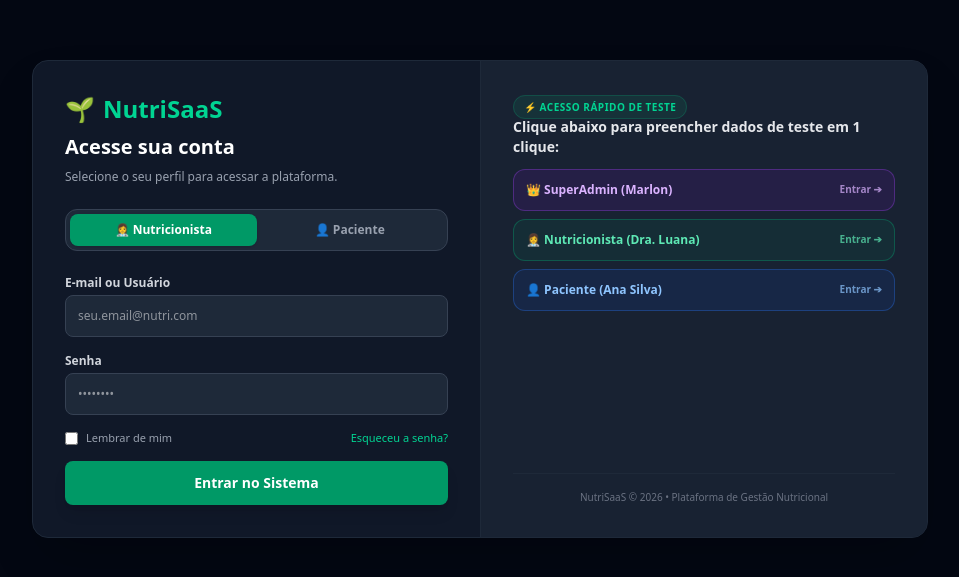
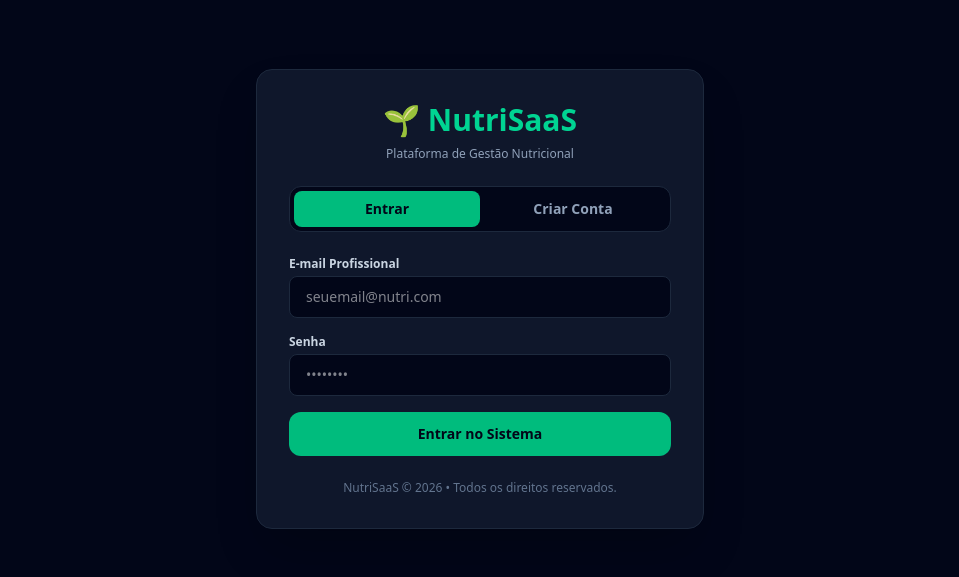
Before and after one commit to webdesignermarlon-code/nutrisaas, a Next.js app: page /login in a window 1280 px wide. Shown: the part 101-678 px from the top of the page, without its empty margins (160-1119 px from the left). Built offline with nearby package versions, Linux system fonts and the light colour scheme.

Commit message:
Remove painel de mock lateral e centraliza formulario de cadastro e login

```diff
--- a/app/login/page.tsx
+++ b/app/login/page.tsx
@@ -1,203 +1,157 @@
-'use client';
+'use client'
 
-import React, { useState } from 'react';
-import { useRouter } from 'next/navigation';
+import { useState, useEffect } from 'react'
+import { useRouter, useSearchParams } from 'next/navigation'
+import Link from 'next/link'
 
 export default function LoginPage() {
-  const router = useRouter();
-  const [tipoUsuario, setTipoUsuario] = useState<'nutri' | 'paciente'>('nutri');
-  const [email, setEmail] = useState('');
-  const [senha, setSenha] = useState('');
-  const [erro, setErro] = useState('');
+  const router = useRouter()
+  const searchParams = useSearchParams()
 
-  const handleLogin = (e: React.FormEvent) => {
-    e.preventDefault();
-    setErro('');
+  const [mode, setMode] = useState<'login' | 'register'>('login')
+  const [name, setName] = useState('')
+  const [email, setEmail] = useState('')
+  const [password, setPassword] = useState('')
+  const [crn, setCrn] = useState('')
+  const [loading, setLoading] = useState(false)
 
-    if (!email || !senha) {
-      setErro('Por favor, preencha todos os campos.');
-      return;
+  useEffect(() => {
+    if (searchParams.get('tab') === 'register') {
+      setMode('register')
+    }
+  }, [searchParams])
+
+  const handleSubmit = (e: React.FormEvent) => {
+    e.preventDefault()
+    setLoading(true)
+
+    // Armazena a sessão local para uso na dashboard
+    localStorage.setItem('user_email', email)
+    if (name) localStorage.setItem('user_name', name)
+
+    setTimeout(() => {
+      setLoading(false)
+      router.push('/dashboard/nutri')
+    }, 1000)
   }
 
-    // Lógica de Redirecionamento por Tipo de Usuário
-    if (tipoUsuario === 'nutri') {
-      if (email.toLowerCase().includes('admin') || email.toLowerCase().includes('marlon')) {
-        router.push('/dashboard/admin');
-      } else {
-        router.push('/dashboard/nutri');
-      }
-    } else {
-      router.push('/dashboard/paciente');
-    }
-  };
+  return (
+    <div className="flex min-h-screen items-center justify-center bg-slate-950 p-4 text-slate-100">
+      <div className="w-full max-w-md rounded-2xl border border-slate-800 bg-slate-900 p-8 shadow-2xl backdrop-blur-xl">
 
-  // Atalho de preenchimento para testes rápidos
-  const preencherCredenciaisTeste = (tipo: 'admin' | 'nutri' | 'paciente') => {
-    if (tipo === 'admin') {
-      setTipoUsuario('nutri');
-      setEmail('marlon@admin.com');
-      setSenha('123456');
-    } else if (tipo === 'nutri') {
-      setTipoUsuario('nutri');
-      setEmail('luana.nutri@gmail.com');
-      setSenha('123456');
-    } else {
-      setTipoUsuario('paciente');
-      setEmail('ana.silva@gmail.com');
-      setSenha('123456');
-    }
-  };
-
-  return (
-    <div className="min-h-screen bg-gray-950 flex items-center justify-center p-4 font-sans text-white">
-      <div className="w-full max-w-4xl bg-gray-900 border border-gray-800 rounded-2xl shadow-2xl overflow-hidden grid grid-cols-1 md:grid-cols-2">
-
-        {/* Lado Esquerdo: Formulário de Login */}
-        <div className="p-8 space-y-6 flex flex-col justify-center">
-          <div className="space-y-2">
-            <div className="flex items-center gap-2 text-2xl font-bold text-emerald-400">
-              <span>🌱</span> NutriSaaS
-            </div>
-            <h1 className="text-xl font-bold">Acesse sua conta</h1>
-            <p className="text-gray-400 text-xs">
-              Selecione o seu perfil para acessar a plataforma.
-            </p>
+        {/* LOGO */}
+        <div className="mb-6 text-center">
+          <Link href="/" className="inline-block text-3xl font-black text-emerald-400">
+            🌱 NutriSaaS
+          </Link>
+          <p className="mt-2 text-xs text-slate-400">Plataforma de Gestão Nutricional</p>
         </div>
 
-          {/* Abas de Seleção: Profissional vs Paciente */}
-          <div className="grid grid-cols-2 p-1 bg-gray-800 rounded-xl border border-gray-700 text-xs font-bold">
+        {/* ABAS ENTRAR / CRIAR CONTA */}
+        <div className="mb-6 flex rounded-xl border border-slate-800 bg-slate-950 p-1">
           <button
             type="button"
-              onClick={() => {
-                setTipoUsuario('nutri');
-                setErro('');
-              }}
-              className={`py-2 rounded-lg transition ${
-                tipoUsuario === 'nutri'
-                  ? 'bg-emerald-600 text-white shadow'
-                  : 'text-gray-400 hover:text-white'
+            onClick={() => setMode('login')}
+            className={`flex-1 rounded-lg py-2 text-sm font-semibold transition-all ${
+              mode === 'login'
+                ? 'bg-emerald-500 text-slate-950'
+                : 'text-slate-400 hover:text-white'
             }`}
           >
-              👩‍⚕️ Nutricionista
+            Entrar
           </button>
           <button
             type="button"
-              onClick={() => {
-                setTipoUsuario('paciente');
-                setErro('');
-              }}
-              className={`py-2 rounded-lg transition ${
-                tipoUsuario === 'paciente'
-                  ? 'bg-emerald-600 text-white shadow'
-                  : 'text-gray-400 hover:text-white'
+            onClick={() => setMode('register')}
+            className={`flex-1 rounded-lg py-2 text-sm font-semibold transition-all ${
+              mode === 'register'
+                ? 'bg-emerald-500 text-slate-950'
+                : 'text-slate-400 hover:text-white'
             }`}
           >
-              👤 Paciente
+            Criar Conta
           </button>
         </div>
 
-          {erro && (
-            <div className="p-3 bg-rose-500/10 border border-rose-500/30 text-rose-400 text-xs rounded-lg">
-              {erro}
-            </div>
-          )}
-
-          <form onSubmit={handleLogin} className="space-y-4 text-xs">
+        {/* FORMULÁRIO */}
+        <form onSubmit={handleSubmit} className="space-y-4">
+          {mode === 'register' && (
+            <>
               <div>
-              <label className="block text-gray-300 font-semibold mb-1">
-                E-mail ou Usuário
+                <label className="mb-1 block text-xs font-semibold text-slate-300">
+                  Nome Completo
                 </label>
                 <input
-                type="email"
-                placeholder={
-                  tipoUsuario === 'nutri'
-                    ? 'seu.email@nutri.com'
-                    : 'seu.email@paciente.com'
-                }
-                value={email}
-                onChange={(e) => setEmail(e.target.value)}
-                className="w-full bg-gray-800 border border-gray-700 rounded-lg p-3 text-white focus:outline-none focus:border-emerald-500"
+                  type="text"
+                  required
+                  placeholder="Dra. Nome Sobrenome"
+                  value={name}
+                  onChange={(e) => setName(e.target.value)}
+                  className="w-full rounded-lg border border-slate-800 bg-slate-950 px-4 py-2.5 text-sm text-white focus:border-emerald-500 focus:outline-none"
                 />
               </div>
 
               <div>
-              <label className="block text-gray-300 font-semibold mb-1">
+                <label className="mb-1 block text-xs font-semibold text-slate-300">
+                  CRN (Registro Profissional)
+                </label>
+                <input
+                  type="text"
+                  required
+                  placeholder="CRN-4 12345"
+                  value={crn}
+                  onChange={(e) => setCrn(e.target.value)}
+                  className="w-full rounded-lg border border-slate-800 bg-slate-950 px-4 py-2.5 text-sm text-white focus:border-emerald-500 focus:outline-none"
+                />
+              </div>
+            </>
+          )}
+
+          <div>
+            <label className="mb-1 block text-xs font-semibold text-slate-300">
+              E-mail Profissional
+            </label>
+            <input
+              type="email"
+              required
+              placeholder="seuemail@nutri.com"
+              value={email}
+              onChange={(e) => setEmail(e.target.value)}
+              className="w-full rounded-lg border border-slate-800 bg-slate-950 px-4 py-2.5 text-sm text-white focus:border-emerald-500 focus:outline-none"
+            />
+          </div>
+
+          <div>
+            <label className="mb-1 block text-xs font-semibold text-slate-300">
               Senha
             </label>
             <input
               type="password"
+              required
               placeholder="••••••••"
-                value={senha}
-                onChange={(e) => setSenha(e.target.value)}
-                className="w-full bg-gray-800 border border-gray-700 rounded-lg p-3 text-white focus:outline-none focus:border-emerald-500"
+              value={password}
+              onChange={(e) => setPassword(e.target.value)}
+              className="w-full rounded-lg border border-slate-800 bg-slate-950 px-4 py-2.5 text-sm text-white focus:border-emerald-500 focus:outline-none"
             />
-            </div>
-
-            <div className="flex justify-between items-center text-[11px]">
-              <label className="flex items-center gap-2 text-gray-400 cursor-pointer">
-                <input type="checkbox" className="rounded border-gray-700 bg-gray-800 text-emerald-500" />
-                Lembrar de mim
-              </label>
-              <a href="#" className="text-emerald-400 hover:underline">
-                Esqueceu a senha?
-              </a>
           </div>
 
           <button
             type="submit"
-              className="w-full py-3 bg-emerald-600 hover:bg-emerald-500 font-bold rounded-lg transition shadow-lg text-sm"
+            disabled={loading}
+            className="w-full rounded-xl bg-emerald-500 py-3 text-sm font-bold text-slate-950 transition-all hover:bg-emerald-400 hover:shadow-lg hover:shadow-emerald-500/20 active:scale-95 disabled:opacity-50"
           >
-              Entrar no Sistema
+            {loading
+              ? 'Acessando...'
+              : mode === 'login'
+              ? 'Entrar no Sistema'
+              : 'Criar Minha Conta'}
           </button>
         </form>
-        </div>
 
-        {/* Lado Direito: Atalhos e Demonstração Rápida */}
-        <div className="bg-gray-800/60 p-8 border-t md:border-t-0 md:border-l border-gray-800 flex flex-col justify-between space-y-6">
-          <div className="space-y-3">
-            <span className="text-[10px] font-bold uppercase tracking-wider text-emerald-400 bg-emerald-500/10 px-2.5 py-1 rounded-full border border-emerald-500/20">
-              ⚡ Acesso Rápido de Teste
-            </span>
-            <h2 className="text-sm font-bold text-gray-200">
-              Clique abaixo para preencher dados de teste em 1 clique:
-            </h2>
-
-            <div className="space-y-2 text-xs">
-              <button
-                type="button"
-                onClick={() => preencherCredenciaisTeste('admin')}
-                className="w-full p-3 bg-purple-600/10 hover:bg-purple-600/20 border border-purple-500/30 text-purple-300 rounded-xl font-bold transition text-left flex justify-between items-center"
-              >
-                <span>👑 SuperAdmin (Marlon)</span>
-                <span className="text-[10px] opacity-70">Entrar ➔</span>
-              </button>
-
-              <button
-                type="button"
-                onClick={() => preencherCredenciaisTeste('nutri')}
-                className="w-full p-3 bg-emerald-600/10 hover:bg-emerald-600/20 border border-emerald-500/30 text-emerald-300 rounded-xl font-bold transition text-left flex justify-between items-center"
-              >
-                <span>👩‍⚕️ Nutricionista (Dra. Luana)</span>
-                <span className="text-[10px] opacity-70">Entrar ➔</span>
-              </button>
-
-              <button
-                type="button"
-                onClick={() => preencherCredenciaisTeste('paciente')}
-                className="w-full p-3 bg-blue-600/10 hover:bg-blue-600/20 border border-blue-500/30 text-blue-300 rounded-xl font-bold transition text-left flex justify-between items-center"
-              >
-                <span>👤 Paciente (Ana Silva)</span>
-                <span className="text-[10px] opacity-70">Entrar ➔</span>
-              </button>
+        <div className="mt-6 text-center text-xs text-slate-500">
+          NutriSaaS © {new Date().getFullYear()} • Todos os direitos reservados.
         </div>
       </div>
-
-          <div className="text-[10px] text-gray-500 text-center border-t border-gray-800 pt-4">
-            NutriSaaS © 2026 • Plataforma de Gestão Nutricional
     </div>
-        </div>
-
-      </div>
-    </div>
-  );
+  )
 }
```
Lines whose indentation alone changed are shown as unchanged.
